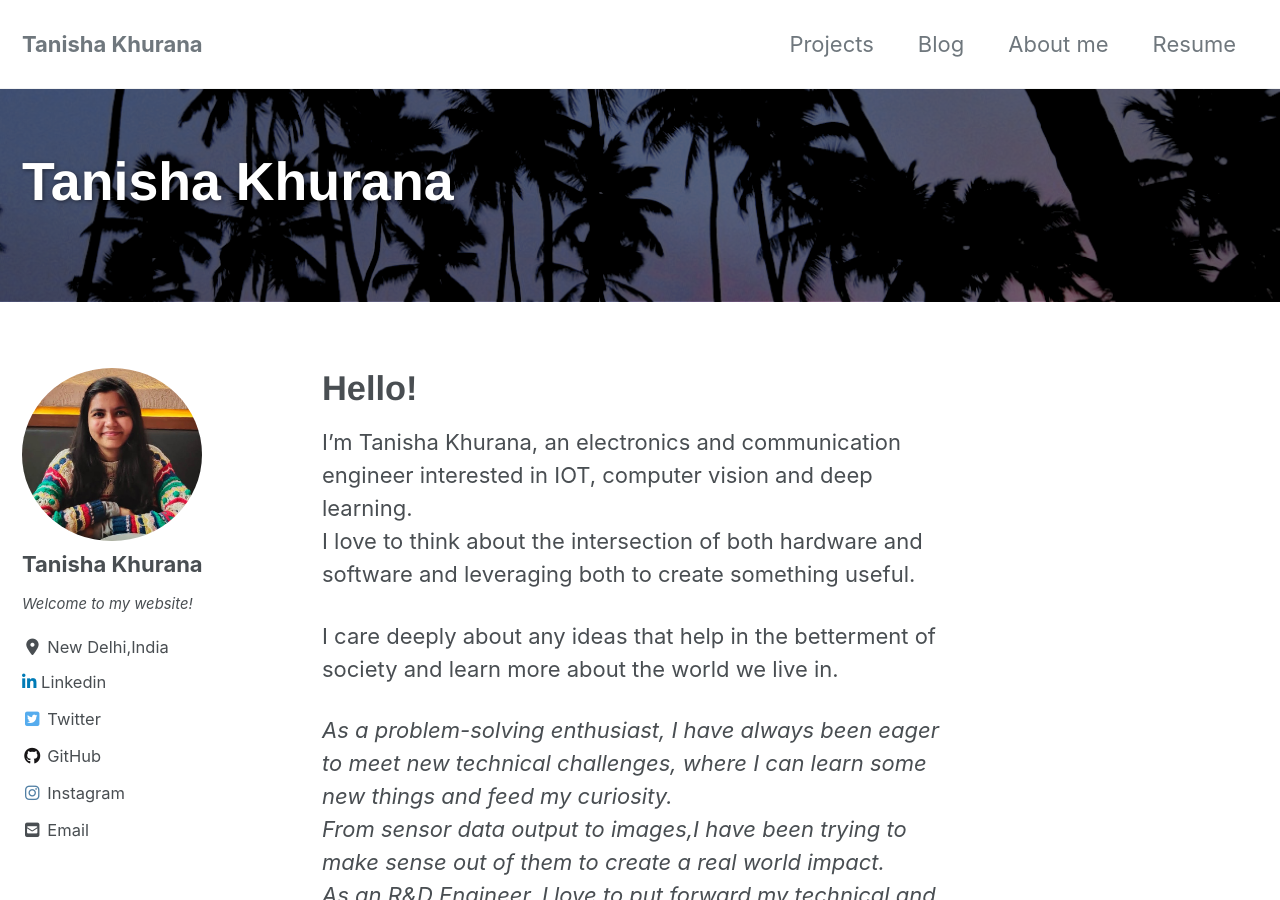
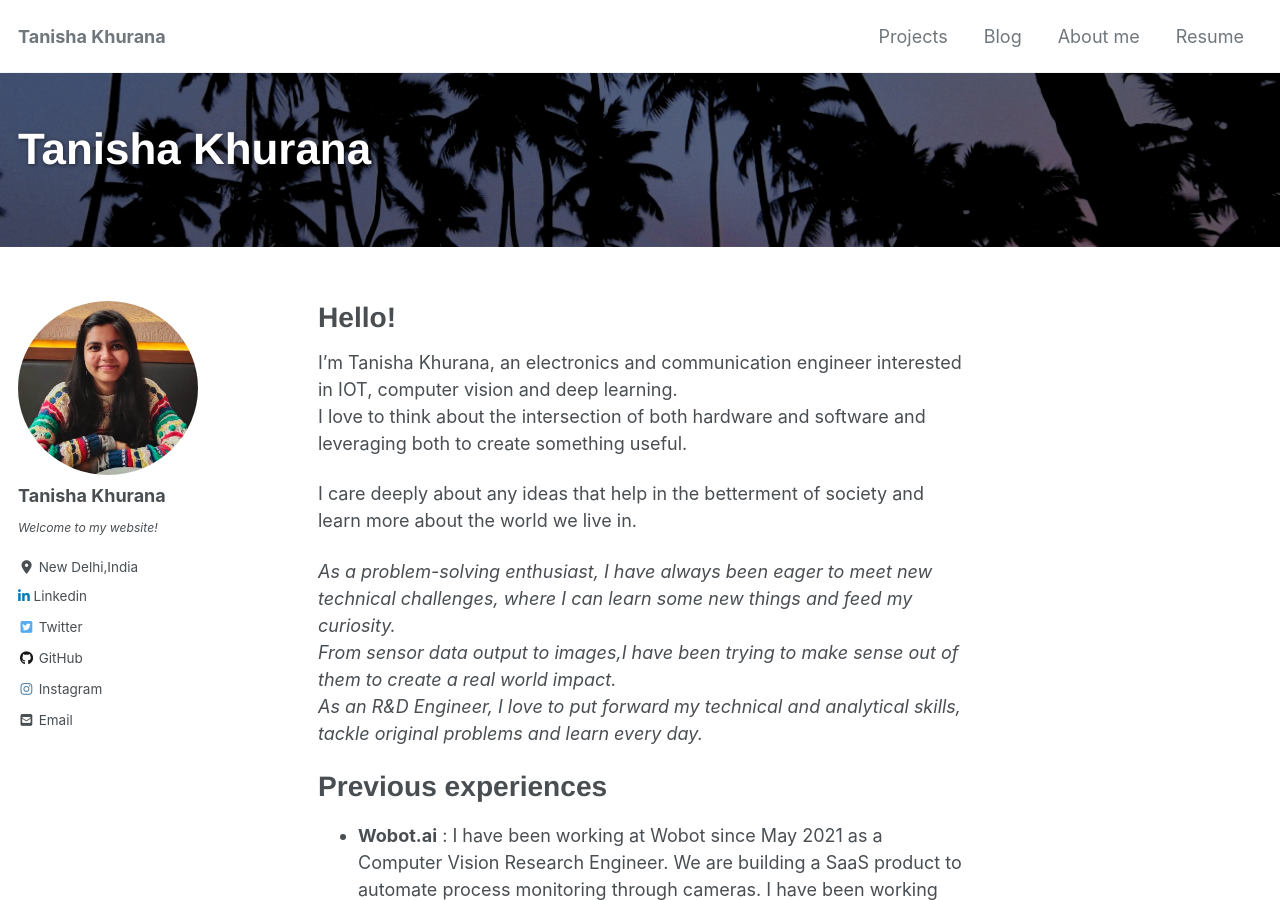
Before and after one commit to tanisha1112/tanisha1112.github.io, a Jekyll site: the page built from index.md, in a window 1280 px wide and 900 px high. Built offline with Jekyll 4.4.1, drawn with Linux system fonts in a browser that asks for light colours; cached includes are drawn as plain includes; nearby versions of some CDN libraries.

Commit message:
font size

```diff
--- a/assets/css/main.scss
+++ b/assets/css/main.scss
@@ -6,3 +6,40 @@
 
 @import "minimal-mistakes/skins/{{ site.minimal_mistakes_skin | default: 'default' }}"; // skin
 @import "minimal-mistakes"; // main partials
+
+
+/*
+GS: override any CSS with new CSS styles AFTER the `@import "minimal-mistakes";` line just above!
+See: https://github.com/mmistakes/minimal-mistakes/issues/1219#issuecomment-326809412
+Anything you place after this point will therefore "cascade and override" the previous CSS styles.
+*/
+
+/*
+GS: Decrease font sizes of the entire website.
+Defaults for small, medium, large, and x-large screens are:
+16, 18, 20, and 22px, in that order. All other font sizes are "em"
+[typography unit](https://en.wikipedia.org/wiki/Em_(typography)) multipliers of these pixel
+(px) values, and are therefore relative to and changed by these singular pixel values.
+See: https://github.com/mmistakes/minimal-mistakes/issues/1219#issuecomment-326809412
+- It looks like the screen pixel sizes to move into each new "size" category are defined in
+  the "Breakpoints" section of "_variables.scss"?
+*/
+html {
+  font-size: 10px; // change to whatever
+
+  @include breakpoint($small) {
+    font-size: 12px; // change to whatever
+  }
+
+  @include breakpoint($medium) {
+    font-size: 14px; // change to whatever
+  }
+
+  @include breakpoint($large) {
+    font-size: 16px; // change to whatever
+  }
+
+  @include breakpoint($x-large) {
+    font-size: 18px; // change to whatever
+  }
+}
```
